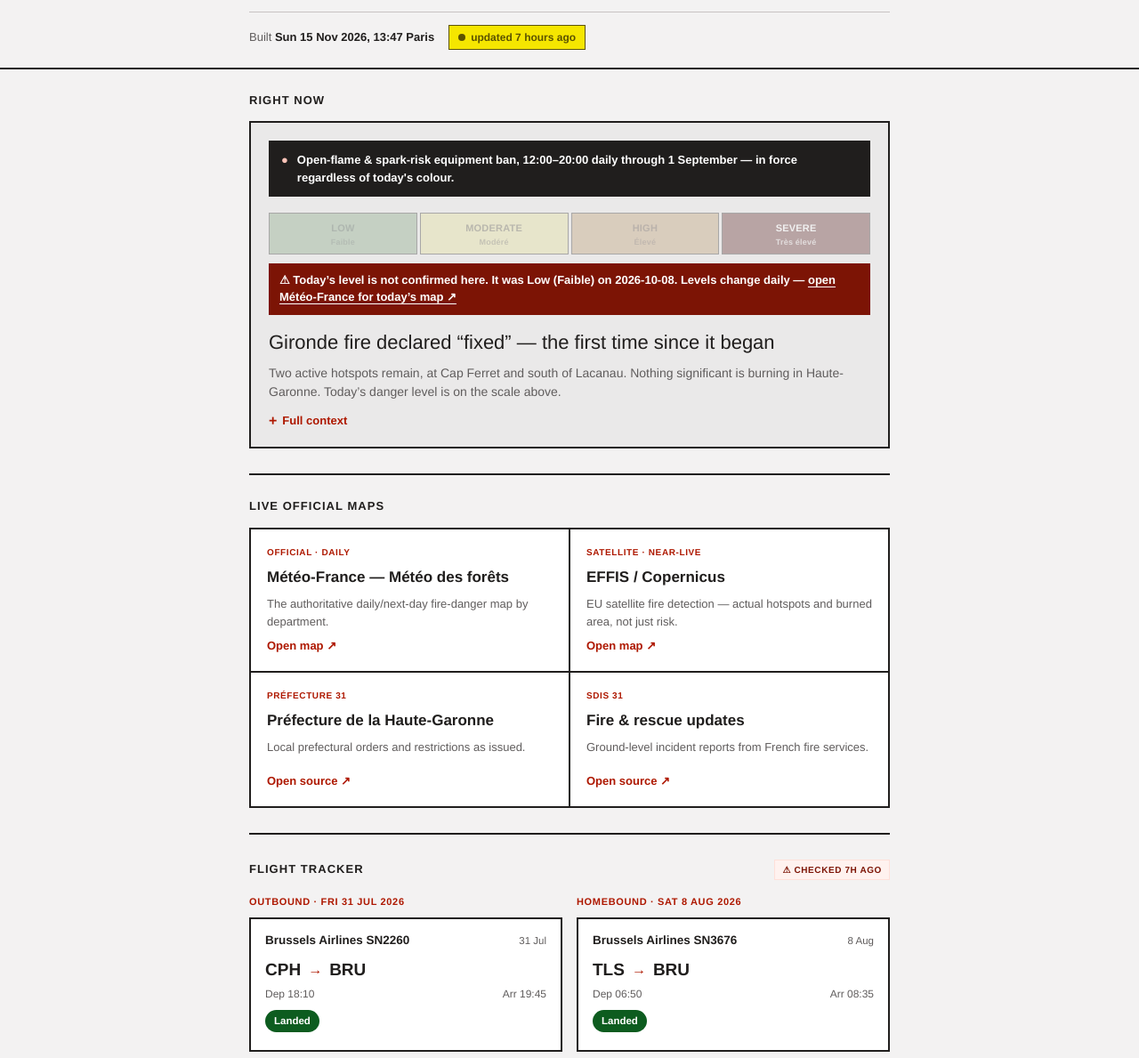
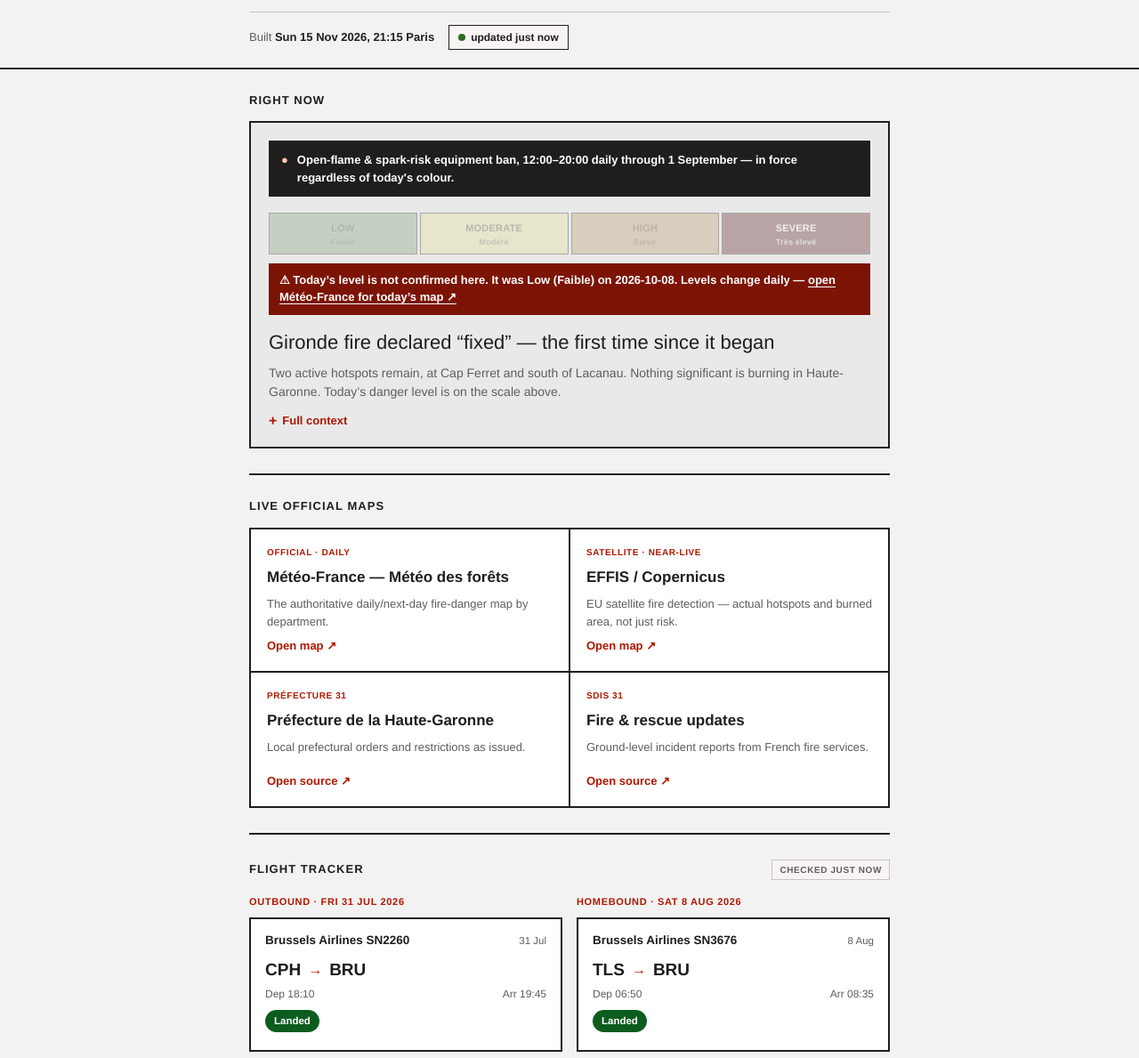
Before and after one commit to RasmusRubin/toulouse-fire-tracker, a plain HTML site: page index.html in a window 1280 px wide. Shown: the part 101-1290 px from the top of the page at 89% size. Drawn offline with Linux system fonts and the light colour scheme.

Commit message:
Update: 2026-11-15 19:15 UTC

```diff
--- a/index.html
+++ b/index.html
@@ -299,7 +299,7 @@
     <span class="eyebrow">Fire Watch · Occitanie / Haute-Garonne</span>
     <h1 class="title">Toulouse Wildfire Tracker</h1>
     <div class="tripbar">
-      <span>Built <span class="stamp" id="build-stamp" data-built="2026-11-15T13:47:10.960365+02:00"><!--STAMP_START-->Sun 15 Nov 2026, 13:47 Paris<!--STAMP_END--></span></span>
+      <span>Built <span class="stamp" id="build-stamp" data-built="2026-11-15T21:15:54.274967+02:00"><!--STAMP_START-->Sun 15 Nov 2026, 21:15 Paris<!--STAMP_END--></span></span>
       <span class="chip fresh" id="age"><span class="dot"></span>updated just now</span>
     </div>
   </div>
@@ -377,7 +377,7 @@
   <section aria-labelledby="flights-h">
     <div class="section-head">
       <h2 class="section-title" id="flights-h">Flight Tracker</h2>
-      <span class="section-tag tag-auto" id="flight-age" data-flight-built="2026-11-15T13:47:10.960365+02:00">Not yet checked</span>
+      <span class="section-tag tag-auto" id="flight-age" data-flight-built="2026-11-15T21:15:54.274967+02:00">Not yet checked</span>
     </div>
     <div class="flight-groups">
       <div class="flight-col">
```
